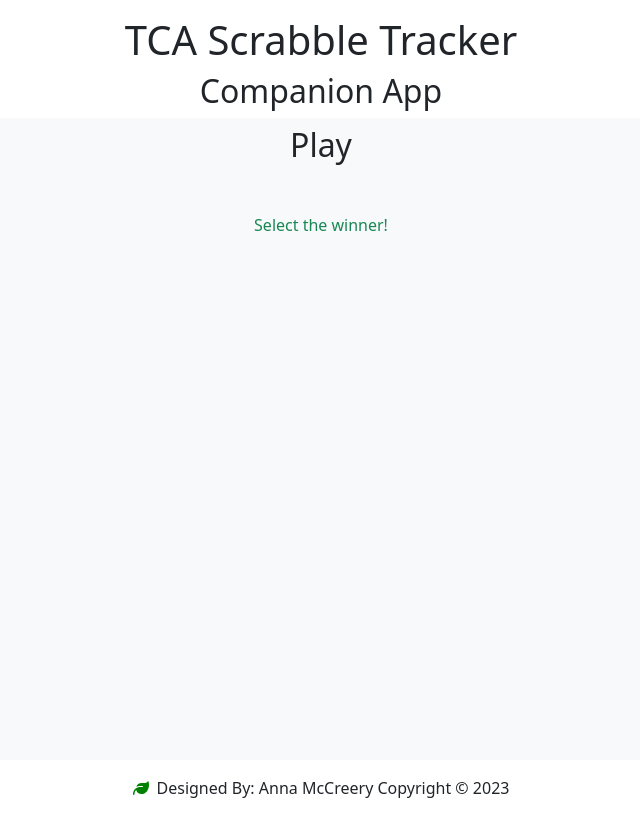
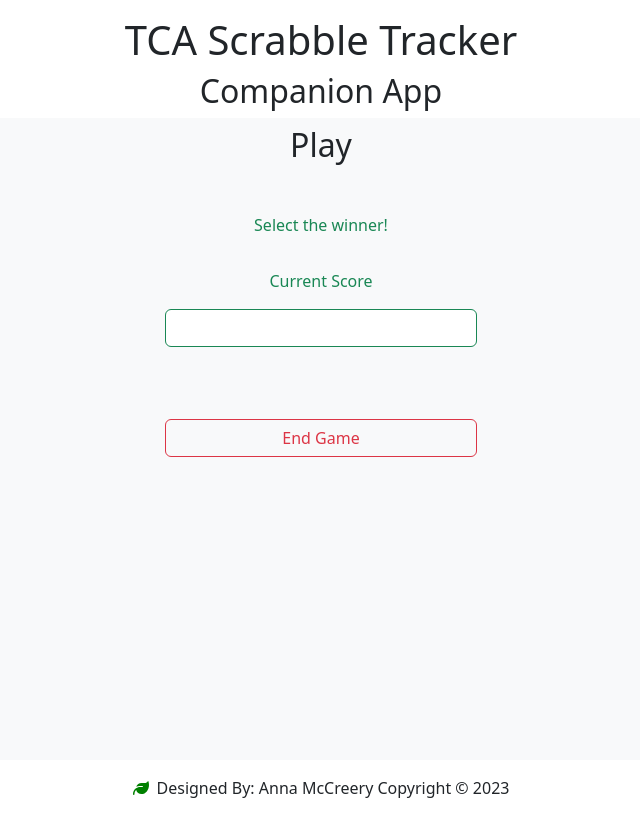
Before and after one commit to annamccreery/tca-scrabble-tracker, a React (Create React App) app: page /#/play in a window 1280 px wide. Shown: the whole page, without its empty margins (319-959 px from the left). Built offline with nearby package versions, Linux system fonts and the light colour scheme.

Commit message:
add some components to play screen for future use
Working toward a score entry box for each player and an End Game feature to end game at any point.

```diff
--- a/src/Play.tsx
+++ b/src/Play.tsx
@@ -28,22 +28,32 @@ export const Play: React.FC<PlayProps> = ({
 
         nav(-2);
     };
+
     return (
         <div className='bg-light flex-grow-1'>
             <h2 className='mt-2'>Play</h2>
             <p className="text-success mt-5">Select the winner!</p>
             <Stack gap={4} className="col-md-3 mx-auto">
+
                 {
                     setupInfo.chosenPlayers.map(x => (
                         <Button
                             variant="outline-success"
                             onClick={() => endGame(x)}
-
                         >
                             {x} Won
                         </Button>
                     ))
                 }
+
+                {/* does this need to be an array of chosen players that it iterates through? */}
+                <form>
+                    <label className="form-group m-3 text-success">Current Score</label>
+                    <input type="number" className="border border-success form-control form-rounded"></input>
+                </form>
+
+                <button type="submit" className="btn btn-outline-danger mt-5">End Game</button>
+
             </Stack>
         </div>
     );
```
Lines whose indentation alone changed are shown as unchanged.
